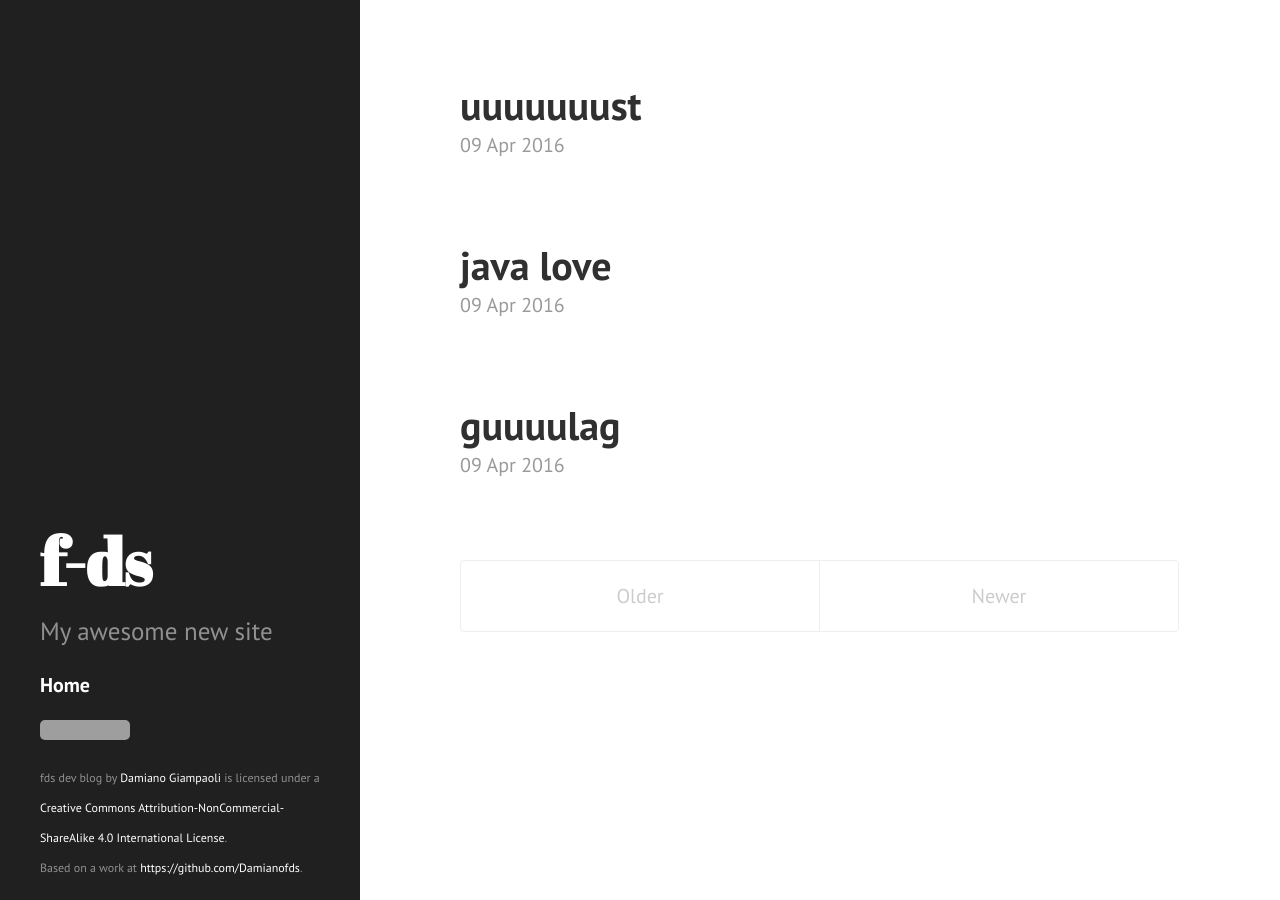
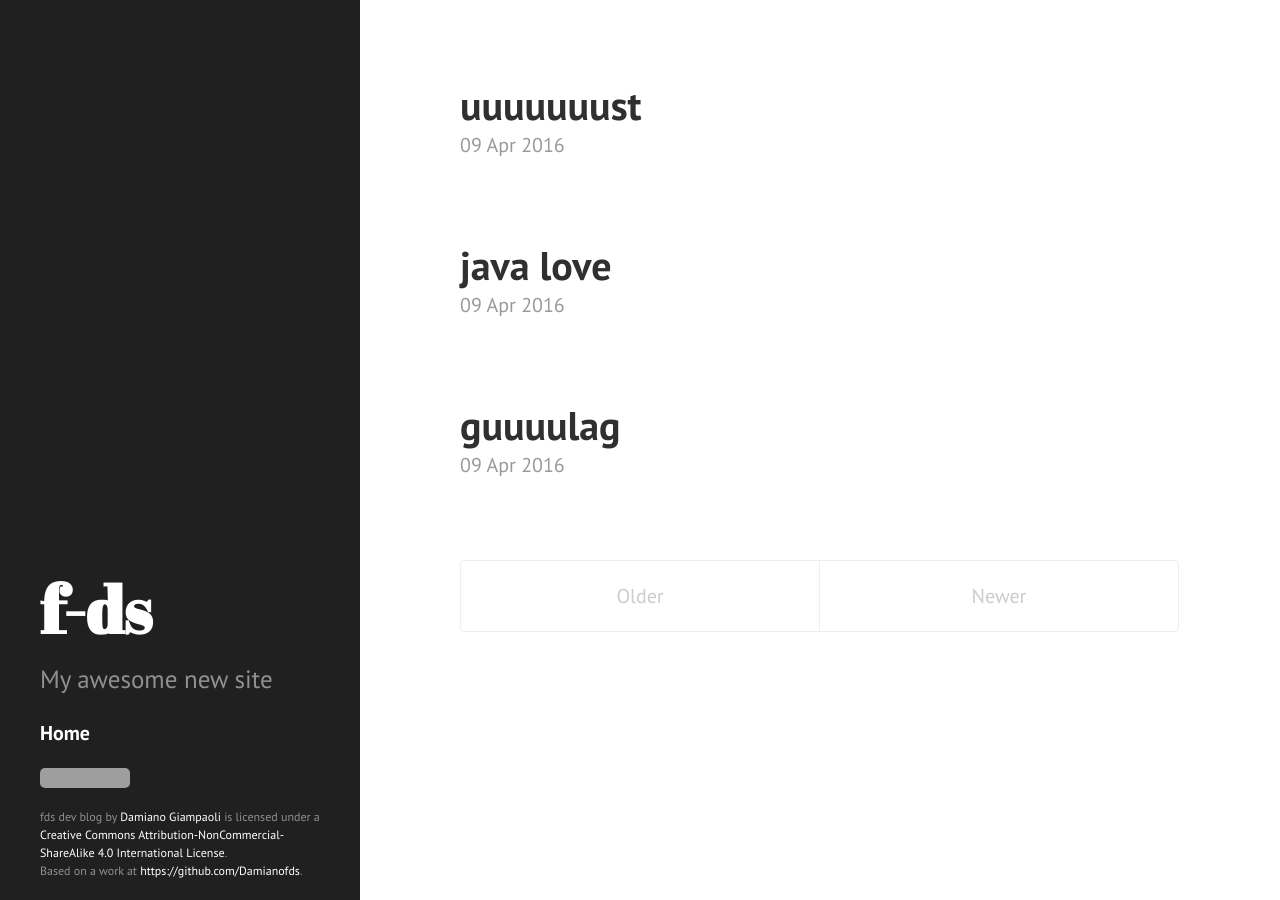
Before and after one commit to f-ds/f-ds.github.io, a Jekyll site: the page built from index.html, in a window 1280 px wide. Built offline with Jekyll 4.4.1, drawn with Linux system fonts in a browser that asks for light colours; the list of posts is cut into pages by our own code; grey boxes are pictures that could not be loaded.

Commit message:
Update sidebar.html

```diff
--- a/_includes/sidebar.html
+++ b/_includes/sidebar.html
@@ -34,7 +34,7 @@
     <a rel="license" href="http://creativecommons.org/licenses/by-nc-sa/4.0/">
       <img alt="Creative Commons License" style="border-width:0" src="https://i.creativecommons.org/l/by-nc-sa/4.0/88x31.png" />
     </a>
-    <span class="license"><span xmlns:dct="http://purl.org/dc/terms/" href="http://purl.org/dc/dcmitype/Text" property="dct:title" rel="dct:type">fds dev blog</span> by <a xmlns:cc="http://creativecommons.org/ns#" href="http://damianofds.github.io/" property="cc:attributionName" rel="cc:attributionURL">Damiano Giampaoli</a> is licensed under a <a rel="license" href="http://creativecommons.org/licenses/by-nc-sa/4.0/">Creative Commons Attribution-NonCommercial-ShareAlike 4.0 International License</a>.<br />Based on a work at <a xmlns:dct="http://purl.org/dc/terms/" href="https://github.com/Damianofds" rel="dct:source">https://github.com/Damianofds</a>.</span></span>
+    <div class="license"><span xmlns:dct="http://purl.org/dc/terms/" href="http://purl.org/dc/dcmitype/Text" property="dct:title" rel="dct:type">fds dev blog</span> by <a xmlns:cc="http://creativecommons.org/ns#" href="http://damianofds.github.io/" property="cc:attributionName" rel="cc:attributionURL">Damiano Giampaoli</a> is licensed under a <a rel="license" href="http://creativecommons.org/licenses/by-nc-sa/4.0/">Creative Commons Attribution-NonCommercial-ShareAlike 4.0 International License</a>.<br />Based on a work at <a xmlns:dct="http://purl.org/dc/terms/" href="https://github.com/Damianofds" rel="dct:source">https://github.com/Damianofds</a>.</span></div>
 
   </div>
 </div>
```
